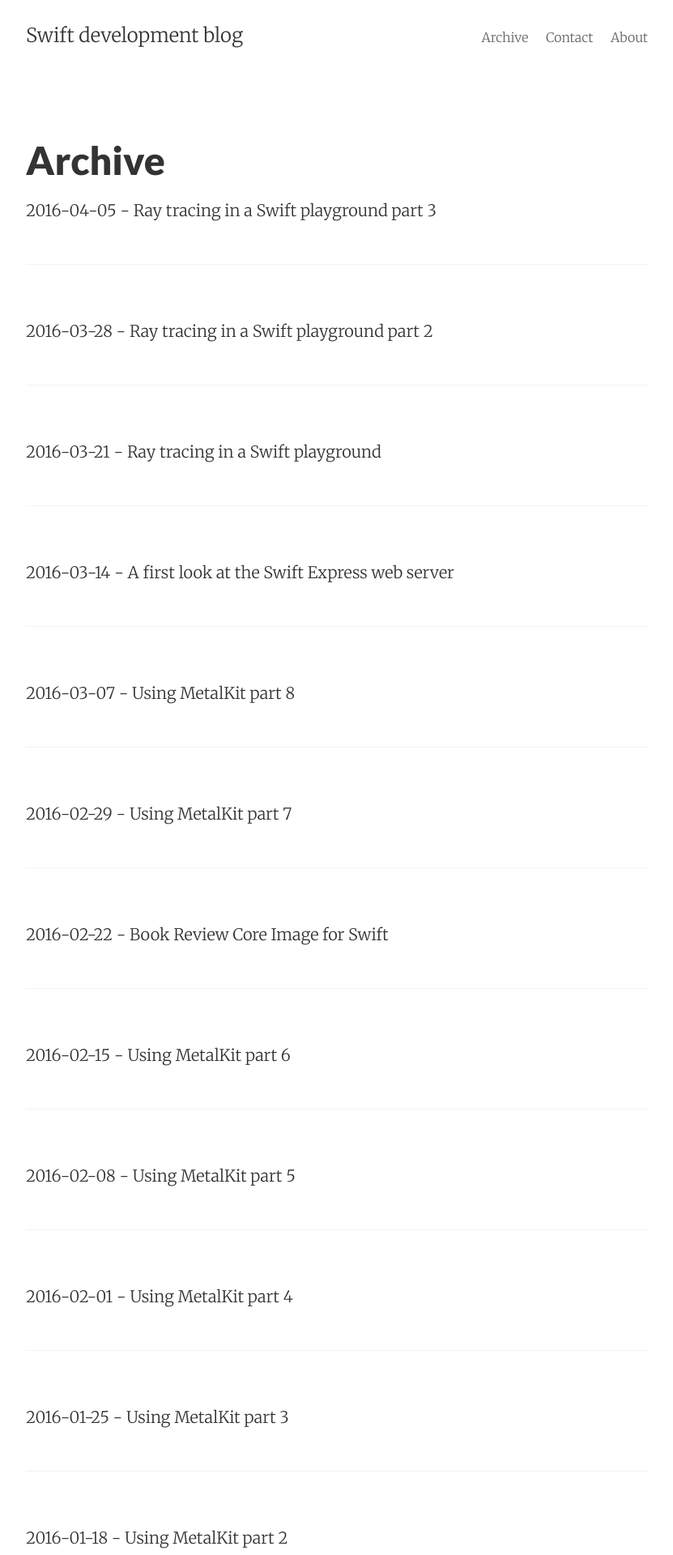
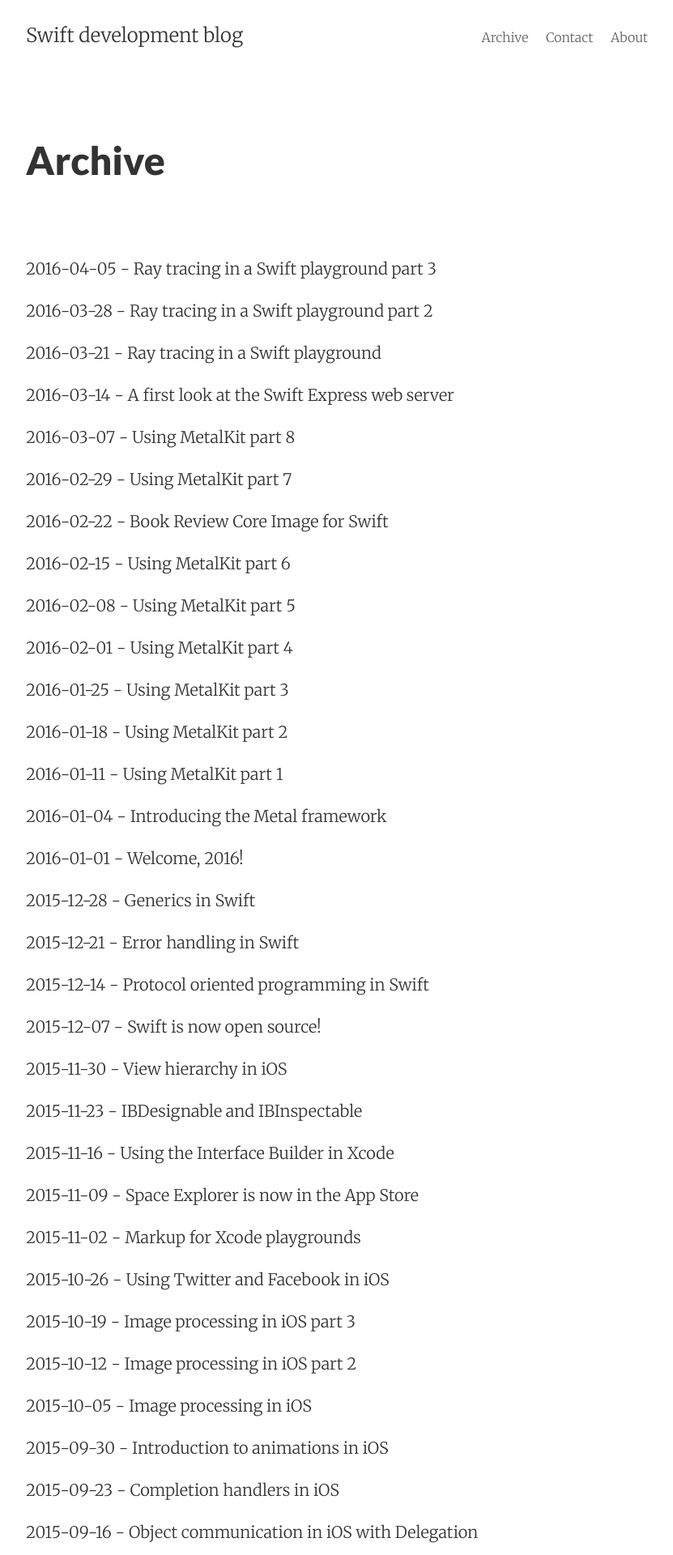
Before and after one commit to mhorga/mhorga.github.io, a Jekyll site: the page built from archive.html, in a window 1280 px wide. Shown: the top 1920 px of the page at 81% size, without its empty margins (224-1055 px from the left). Built offline with Jekyll 4.4.1, drawn with Linux system fonts in a browser that asks for light colours; comment, search, counter and statistics services are not loaded.

Commit message:
added Archive

```diff
--- a/archive.html
+++ b/archive.html
@@ -6,11 +6,12 @@ permalink: /archive/
 
 <div class="home">
 
+  <br /><br /><br />
   <div class="posts">
     {% for post in site.posts %}
-      <div class="post">
+      <div>
         <a href="{{ post.url | prepend: site.baseurl }}" class="post-link">
-          <p class="post">{{ post.date | date: "%Y-%m-%d" }} - {{ post.title }}</p>
+          <p>{{ post.date | date: "%Y-%m-%d" }} - {{ post.title }}</p>
         </a>
       </div>
     {% endfor %}
```
